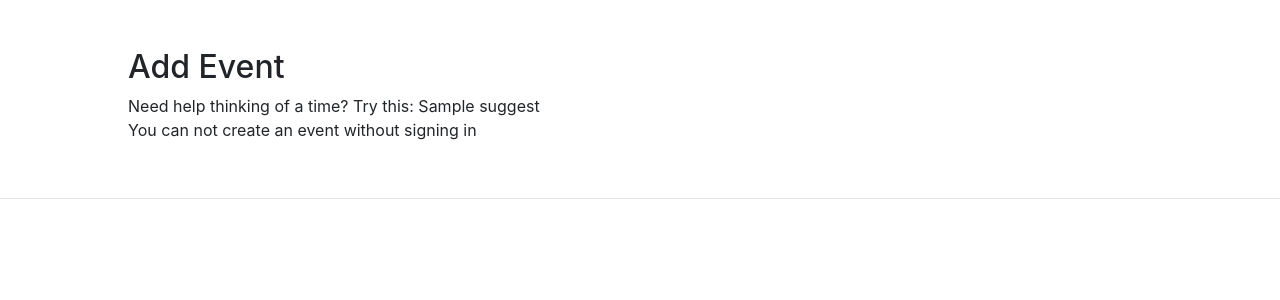
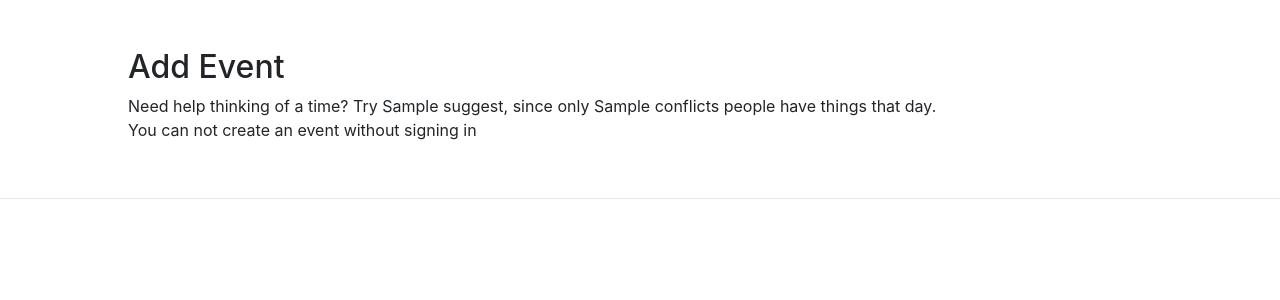
Before and after one commit to maxweis/weRSOcool, a Django app: template events/templates/add_event.html in a window 1280 px wide. Shown: the part 94-394 px from the top of the page. Run offline with Django 3.2, Linux system fonts and the light colour scheme; tables that the repository leaves empty hold one stand-in row (values such as "Sample post"); the template is opened without the code that fills it: values that come from a table or form of the project are taken from there, most other values are stand-ins (such as "Sample title", 1, 10 or a date in 2020); some libraries are stand-ins or nearby versions.

Commit message:
Added number of conflicts

```diff
--- a/events/templates/add_event.html
+++ b/events/templates/add_event.html
@@ -8,7 +8,7 @@
 {{ form.media }}
 <div class="text-left" style="padding-left:10%">
     <h2>Add Event</h2>
-    Need help thinking of a time?  Try this: {{suggest}}
+    Need help thinking of a time?  Try {{suggest}}, since only {{conflicts}} people have things that day.
     {% if user.is_authenticated %}
     <form method="post" enctype="multipart/form-data">
         {% csrf_token %}
--- a/events/views.py
+++ b/events/views.py
@@ -31,9 +31,9 @@ def AddEvent(request, rso_name):
         form = EventCreationForm()
 
     events = event_suggestions.members_events(rso_id)
-    suggest = event_suggestions.get_best_time(events)
+    suggest, conflicts = event_suggestions.get_best_time(events)
 
-    return render(request, 'add_event.html', {'form' : form, "suggest" : suggest.strftime("%Y-%m-%d at %I:00 %p")})
+    return render(request, 'add_event.html', {'form' : form, "suggest" : suggest.strftime("%Y-%m-%d at %I:00 %p"), "conflicts": str(conflicts)})
 
 def list_all_events(request):
     all_events = Event.objects.all().values()
```
